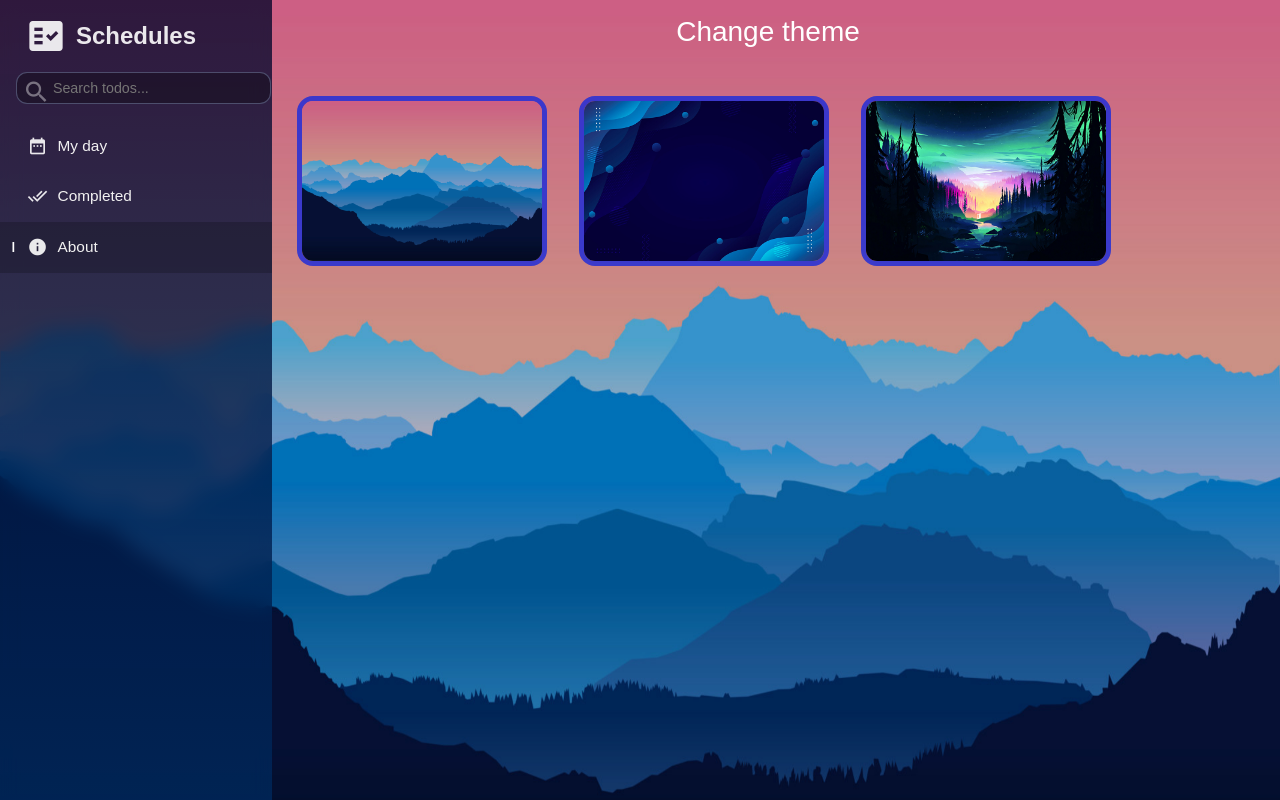
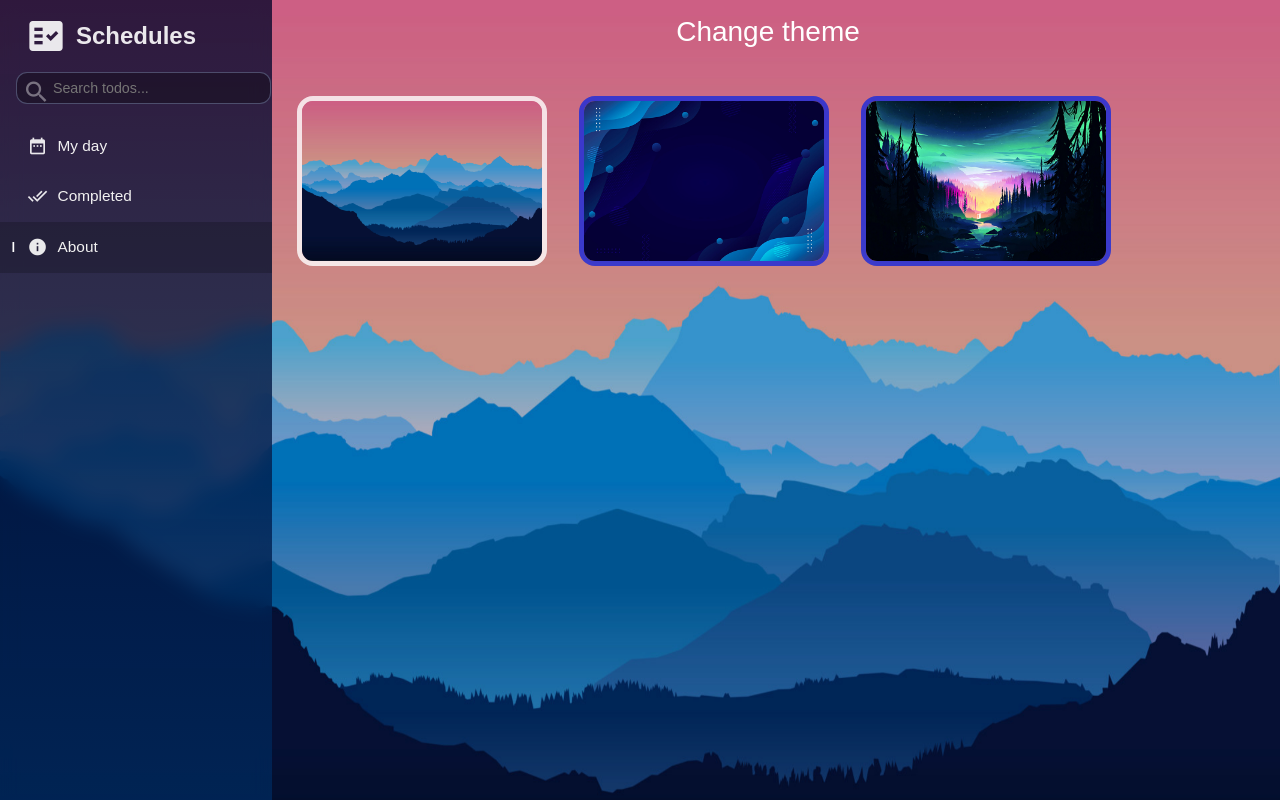
Before and after one commit to aseeralfaisal/schedules_web, a React (Create React App) app: page /about in a window 1280 px wide. Shown: the top 800 px of the page. Built offline with nearby package versions, Linux system fonts and the light colour scheme; a web font is replaced by a local one.

Commit message:
optimized skin thumbs 2

```diff
--- a/src/components/About.js
+++ b/src/components/About.js
@@ -48,7 +48,7 @@ const List = ({ type }) => {
               src={theme}
               alt=''
               style={{
-                border: currentTheme === theme && '5px solid rgba(255, 255, 255, 0.8)',
+                border: currentTheme === `${theme.slice(0, 4)}.jpg` && '5px solid rgba(255, 255, 255, 0.8)',
               }}
               onClick={() => {
                 const skin = `${theme.slice(0, 4)}.jpg`
```
